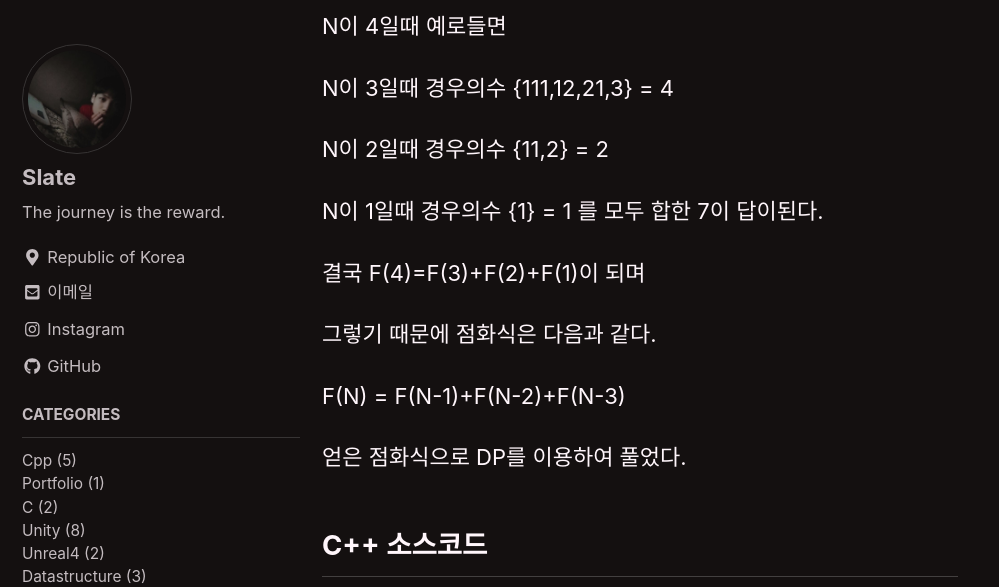
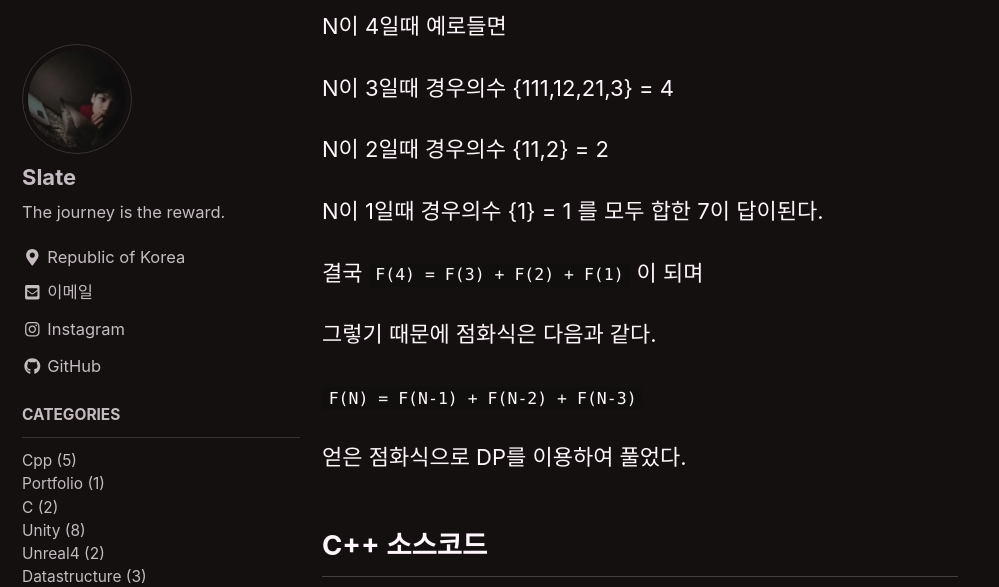
Before and after one commit to lesslate/lesslate.github.io, a Jekyll site: the page built from _posts/OnlineJudge/2018-11-23-Baekjoon-9095번.md, in a window 1280 px wide and 900 px high, scrolled down 1063 px, cut to the strip 0-587 px from the top of the window. Shown: the whole strip, without its empty margins (0-999 px from the left). Built offline with Jekyll 4.4.1, drawn with Linux system fonts in a browser that asks for light colours; nearby versions of some CDN libraries; comment, search, counter and statistics services are not loaded.

```diff
--- a/_posts/OnlineJudge/2018-11-23-Baekjoon-9095번.md
+++ b/_posts/OnlineJudge/2018-11-23-Baekjoon-9095번.md
@@ -29,11 +29,13 @@ N이 2일때 경우의수 {11,2} = 2
 N이 1일때 경우의수 {1} = 1
 를 모두 합한 7이 답이된다.
 
-결국 F(4)=F(3)+F(2)+F(1)이 되며
+
+
+결국 ``F(4) = F(3) + F(2) + F(1)`` 이 되며
 
 그렇기 때문에 점화식은 다음과 같다.
 
-F(N) = F(N-1)+F(N-2)+F(N-3)
+``F(N) = F(N-1) + F(N-2) + F(N-3)``
 
 얻은 점화식으로 DP를 이용하여 풀었다.
 
```
